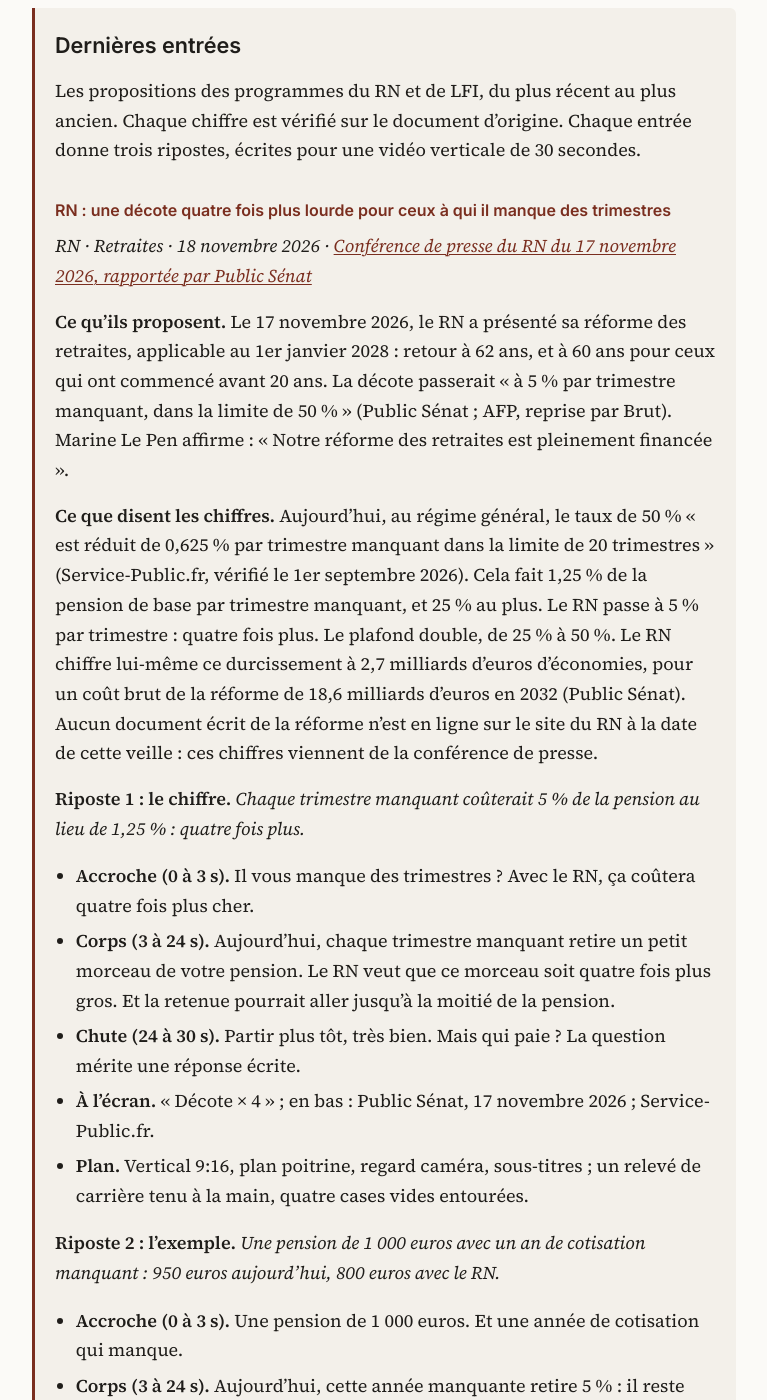
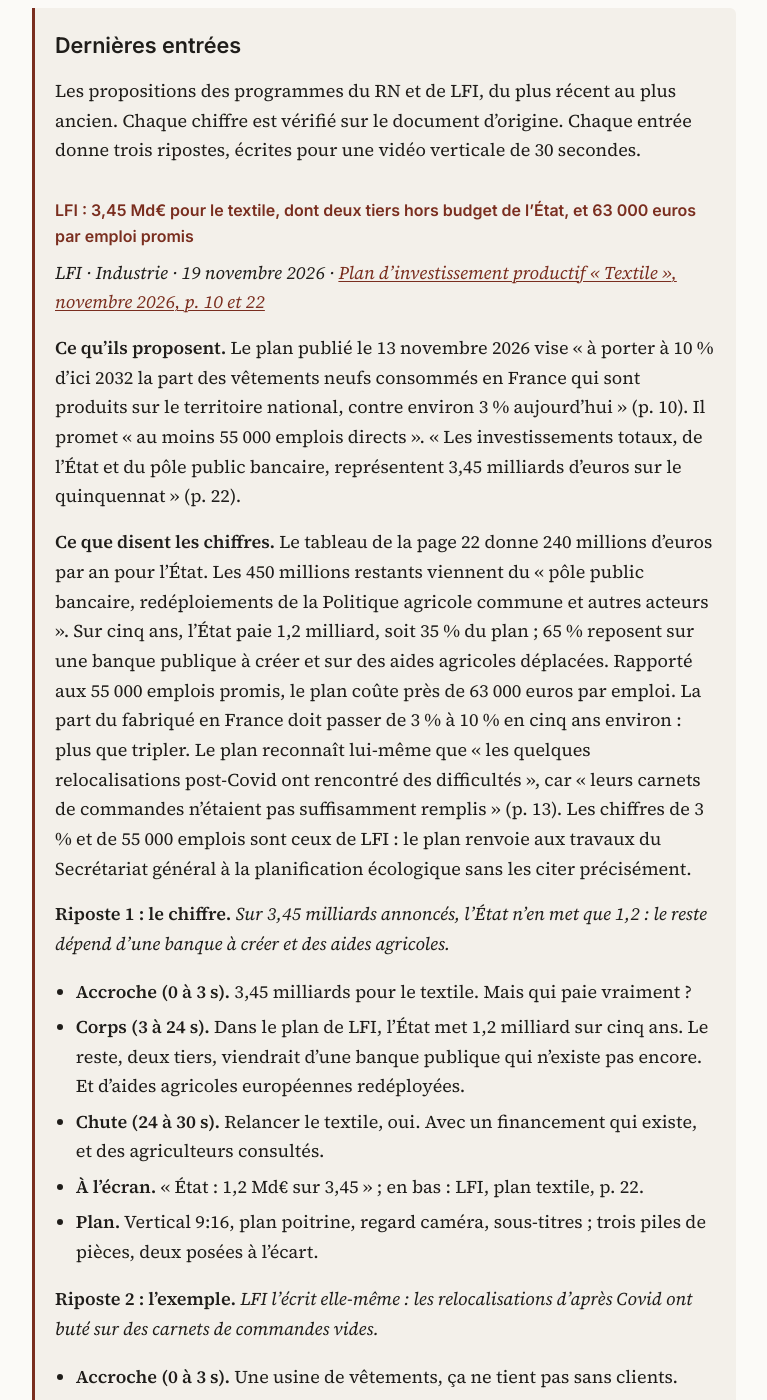
Before and after one commit to ajoly35/riposte-programmes, a Jekyll site: the page built from index.md, in a window 1280 px wide and 1400 px high, scrolled down 327 px. Shown: the whole window, without its empty margins (256-1023 px from the left). Built offline with Jekyll 4.4.1, drawn with Linux system fonts in a browser that asks for light colours; our own code applies the rules of GitHub Pages for plain Markdown files; some of the changed text lies outside the part shown.

Commit message:
Ripostes du 19 novembre 2026 : LFI, plan textile à 3,45 Md€
Co-Authored-By: Claude Opus 5.5 <noreply@anthropic.com>
Claude-Session: https://claude.ai/code/session_01G6bx5PegFn8JcC9wVRSsSD

```diff
--- a/_includes/latest.md
+++ b/_includes/latest.md
@@ -1,4 +1,37 @@
 Les propositions des programmes du RN et de LFI, du plus récent au plus ancien. Chaque chiffre est vérifié sur le document d'origine. Chaque entrée donne trois ripostes, écrites pour une vidéo verticale de 30 secondes.
+
+### LFI : 3,45 Md€ pour le textile, dont deux tiers hors budget de l'État, et 63 000 euros par emploi promis
+
+*LFI · Industrie · 19 novembre 2026 · [Plan d'investissement productif « Textile », novembre 2026, p. 10 et 22](https://melenchon2027.fr/wp-content/uploads/2026/11/Plan_investisssement_TEXTILE.pdf)*
+
+**Ce qu'ils proposent.** Le plan publié le 13 novembre 2026 vise « à porter à 10 % d'ici 2032 la part des vêtements neufs consommés en France qui sont produits sur le territoire national, contre environ 3 % aujourd'hui » (p. 10). Il promet « au moins 55 000 emplois directs ». « Les investissements totaux, de l'État et du pôle public bancaire, représentent 3,45 milliards d'euros sur le quinquennat » (p. 22).
+
+**Ce que disent les chiffres.** Le tableau de la page 22 donne 240 millions d'euros par an pour l'État. Les 450 millions restants viennent du « pôle public bancaire, redéploiements de la Politique agricole commune et autres acteurs ». Sur cinq ans, l'État paie 1,2 milliard, soit 35 % du plan ; 65 % reposent sur une banque publique à créer et sur des aides agricoles déplacées. Rapporté aux 55 000 emplois promis, le plan coûte près de 63 000 euros par emploi. La part du fabriqué en France doit passer de 3 % à 10 % en cinq ans environ : plus que tripler. Le plan reconnaît lui-même que « les quelques relocalisations post-Covid ont rencontré des difficultés », car « leurs carnets de commandes n'étaient pas suffisamment remplis » (p. 13). Les chiffres de 3 % et de 55 000 emplois sont ceux de LFI : le plan renvoie aux travaux du Secrétariat général à la planification écologique sans les citer précisément.
+
+**Riposte 1 : le chiffre.** *Sur 3,45 milliards annoncés, l'État n'en met que 1,2 : le reste dépend d'une banque à créer et des aides agricoles.*
+- **Accroche (0 à 3 s).** 3,45 milliards pour le textile. Mais qui paie vraiment ?
+- **Corps (3 à 24 s).** Dans le plan de LFI, l'État met 1,2 milliard sur cinq ans. Le reste, deux tiers, viendrait d'une banque publique qui n'existe pas encore. Et d'aides agricoles européennes redéployées.
+- **Chute (24 à 30 s).** Relancer le textile, oui. Avec un financement qui existe, et des agriculteurs consultés.
+- **À l'écran.** « État : 1,2 Md€ sur 3,45 » ; en bas : LFI, plan textile, p. 22.
+- **Plan.** Vertical 9:16, plan poitrine, regard caméra, sous-titres ; trois piles de pièces, deux posées à l'écart.
+
+**Riposte 2 : l'exemple.** *LFI l'écrit elle-même : les relocalisations d'après Covid ont buté sur des carnets de commandes vides.*
+- **Accroche (0 à 3 s).** Une usine de vêtements, ça ne tient pas sans clients.
+- **Corps (3 à 24 s).** Après le Covid, des marques ont relocalisé en France. Le plan de LFI le reconnaît : elles ont manqué de commandes. Sa réponse, c'est d'imposer des critères aux achats publics et aux achats d'entreprises.
+- **Chute (24 à 30 s).** La vraie question : à quel prix les Français achèteront ces vêtements ?
+- **À l'écran.** « Le problème : les commandes » ; en bas : LFI, plan textile, p. 13 et 15.
+- **Plan.** Vertical 9:16, plan poitrine, sous-titres ; un carnet de commandes ouvert, pages blanches.
+
+**Riposte 3 : la meilleure alternative.** *Baisser les impôts de production pour toutes les entreprises, en coupant des aides « saupoudrées », comme le propose Édouard Philippe depuis le 6 novembre 2025 ; le volet textile est à vérifier avec le programme.*
+- **Accroche (0 à 3 s).** Pour produire en France, il faut d'abord que produire en France soit rentable.
+- **Corps (3 à 24 s).** Le plan textile de LFI, c'est 63 000 euros par emploi promis. Édouard Philippe propose autre chose : 50 milliards d'impôts de production en moins chaque année. Ces impôts frappent les usines avant même qu'elles gagnent de l'argent.
+- **Chute (24 à 30 s).** Moins d'aides au cas par cas, moins d'impôts pour tous ceux qui produisent ici.
+- **À l'écran.** « Produire ici : moins d'impôts » ; en bas : Public Sénat, 6 novembre 2025 ; LFI, plan textile, p. 22.
+- **Plan.** Vertical 9:16, plan poitrine, regard caméra, sous-titres ; une étiquette « Fabriqué en France » tenue à la main.
+
+**Position d'Édouard.** Le 6 novembre 2025, Édouard Philippe propose aux entreprises « un deal à 50 milliards d'euros de baisse d'impôts d'un côté et de baisse de dépenses de l'autre », soit « 250 milliards pour un quinquennat ». Il vise les impôts de production, « insensibles à la situation de l'entreprise », et des aides qu'il juge « saupoudrées, complexes, incompréhensibles » ([Public Sénat, 6 novembre 2025](https://www.publicsenat.fr/actualites/economie/entreprises-un-deal-a-250-milliards-deuros-sur-un-quinquennat-que-represente-la-proposition-dedouard-philippe)). À vérifier : aucune position publique sur la filière textile trouvée pendant cette veille.
+
+**Sources.** [LFI, plan d'investissement productif « Textile », novembre 2026, p. 10, 13, 15 et 22](https://melenchon2027.fr/wp-content/uploads/2026/11/Plan_investisssement_TEXTILE.pdf) ; [franceinfo, 12 novembre 2026](https://www.franceinfo.fr/elections/programmes-election-presidentielle-2022/info-franceinfo-lfi-presente-un-plan-d-investissement-de-3-45-milliards-d-euros-pour-le-textile-francais_8279693.html) ; [Public Sénat, 6 novembre 2025](https://www.publicsenat.fr/actualites/economie/entreprises-un-deal-a-250-milliards-deuros-sur-un-quinquennat-que-represente-la-proposition-dedouard-philippe)
 
 ### RN : une décote quatre fois plus lourde pour ceux à qui il manque des trimestres
 
```
